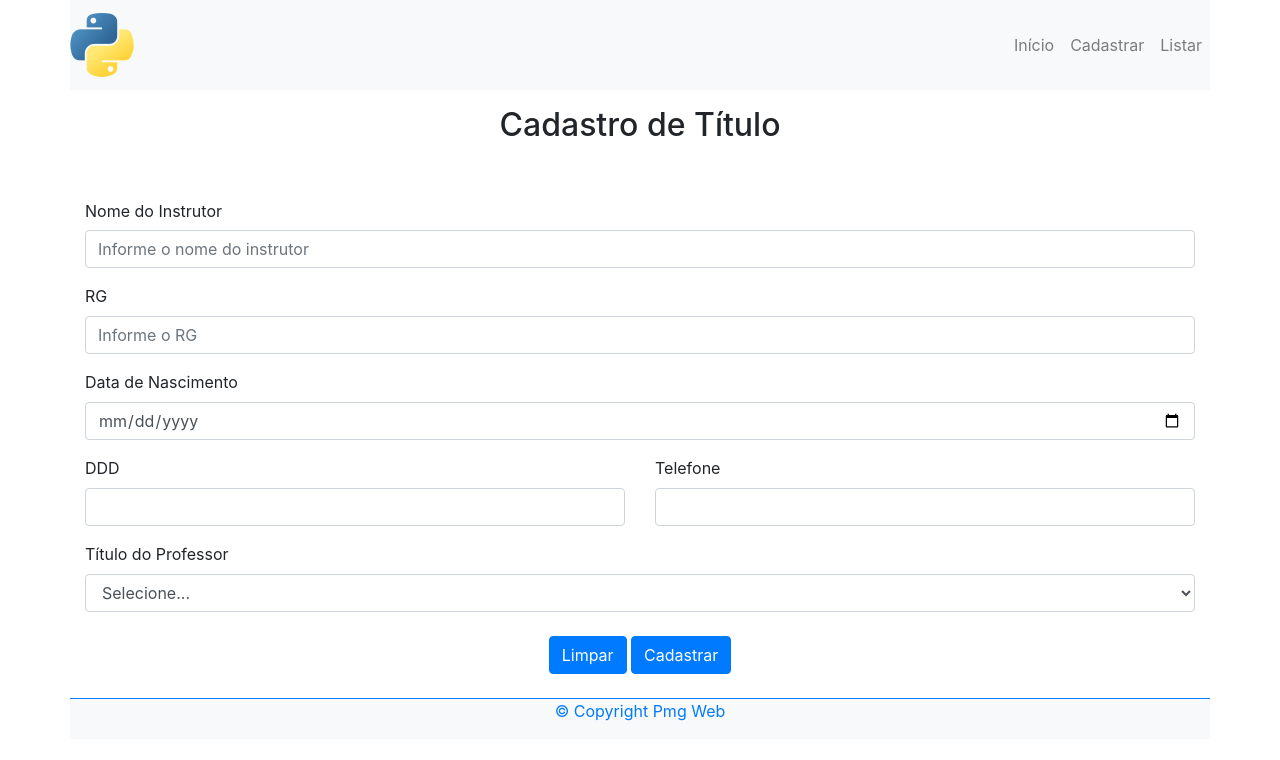
After one commit to msferreira-prof/abcdosaber_uc3, a Django app: page /instrutor/cadastrar/ in a window 1280 px wide. The commit adds this page. Shown: the top 760 px of the page. Run offline with Django 4.2, Linux system fonts and the light colour scheme; data that the repository does not hold is empty.

Commit message:
ultima aula

```diff
--- /dev/null
+++ b/instrutor/forms.py
@@ -0,0 +1,9 @@
+from django import forms
+
+class InstrutorForm(forms.Form):
+    rg = forms.CharField(max_length=15, required=False, help_text="Informe o RG do Instrutor")
+    nome = forms.CharField(max_length=70, required=False, help_text="Informe o nome do Instrutor")
+    data_Nascimento = forms.DateField(required=True, help_text="Informe a data de nascimento do Instutor")
+    telefone = forms.CharField(max_length=9, required=False, help_text="Informe o número do telefone do Instrutor")
+    ddd = forms.CharField(max_length=3, required=False, help_text="Informe o ddd do telefone do Instrutor")
+    codigo_titulo = forms.IntegerField(required=True, help_text="Informe o título do Instrutor")
--- /dev/null
+++ b/instrutor/templates/instrutor/cadastrarInstrutor.html
@@ -0,0 +1,76 @@
+{% extends "base_template.html" %}
+
+{% block title %}
+    <title>Django - Exercícios</title>
+{% endblock  %}
+
+{% block menu %}
+<div class="collapse navbar-collapse justify-content-end" id="mynavbar">
+    <div class="navbar-nav">
+        <a href="/" class="nav-link">Início</a>
+        <a href="{% url 'instrutor:cadastro' %}" class="nav-link">Cadastrar</a>
+        <a href="{% url 'instrutor:listar' %}" class="nav-link">Listar</a>
+    </div>
+</div>
+{% endblock %}
+
+{% block corpo %}
+<main class="container m-2 mx-auto my-font-family">
+
+    <div class="row">
+        <div class="col text-center m-0">
+            <h2 class="mt-2 mb-5 my-h2">Cadastro de Título</h2>
+        </div>
+    </div>
+
+    <form action="{% url 'instrutor:cadastrar' %}" method="POST" name="frmCadastrarTitulo" id="idFrmCadastrarTitulo">
+        {% csrf_token %}
+
+        <div class="form-group">
+            <label for="idNomeInstrutor" class="col-form-label">Nome do Instrutor</label>
+            <input class="form-control" type="text" id="idNomeInstrutor" name="nome"
+                placeholder="Informe o nome do instrutor" maxlength="70" required>
+        </div>
+
+        <div class="form-group">
+            <label for='idRg'>RG</label>
+            <input class="form-control" type='text' id='idRg' name='rg' placeholder="Informe o RG" maxlength="45"
+                required>
+        </div>
+
+        <div class="form-group">
+            <label for='idDataNascimento'>Data de Nascimento</label>
+            <input class="form-control" type='date' id='idDataNascimento' name='data_Nascimento' required>
+        </div>
+
+        <div class="form-group row">
+            <div class="col-sm-6">
+                <label for='idDdd'>DDD</label>
+                <input class="form-control" type='ddd' id='idDataNascimento' name='ddd' maxlength="3" required>
+            </div>
+            <div class="col-sm-6">
+                <label for='idTelefone'>Telefone</label>
+                <input class="form-control" type='text' id='idTelefone' name='telefone' maxlength="9" required>
+            </div>
+        </div>
+
+        <div class="form-group">
+            <label for="idTitulo">Título do Professor</label>
+            <select class="form-control" id="idTitulo" name="codigo_titulo">
+                <option value="0">Selecione...</option>
+                {% for t in titulos %}
+                    <option value="{{ t.codigo }}">{{ t.descricao }}</option>
+                {% endfor %}
+            </select>
+        </div>
+
+        <div class="form-group my-4 text-center">
+            <input type="reset" value="Limpar" class="btn btn-primary btn-md">
+            <input type="submit" value="Cadastrar" class="btn btn-primary btn-md">
+        </div>
+
+    </form>
+
+</main>
+
+{% endblock %}
--- a/instrutor/urls.py
+++ b/instrutor/urls.py
@@ -1,6 +1,10 @@
 from django.urls import path
 from . import views
 
+app_name = 'instrutor'
+
 urlpatterns = [
     path('lista/', views.listar, name='listar'),
+    path('cadastro/', views.carregar_cadastro, name='cadastro'),
+    path('cadastrar/', views.cadastrar, name='cadastrar'),
 ]
--- a/instrutor/views.py
+++ b/instrutor/views.py
@@ -2,8 +2,46 @@ from django.shortcuts import render
 from django.http import HttpResponse
 
 from instrutor.models import Instrutor
+from titulo.models import Titulo
+from instrutor.forms import InstrutorForm
 
 # Create your views here.
 def listar(request):
     lista_instrutor = Instrutor.objects.all()
-    return HttpResponse(lista_instrutor)
+    contexto = {
+        'instrutores': lista_instrutor
+    }
+
+    return render(request, 'instrutor/listarInstrutor.html', context=contexto)
+
+
+def carregar_cadastro(request):
+    lista_titulos = Titulo.objects.all()
+    contexto = {
+        'titulos': lista_titulos
+    }
+    return render(request, 'instrutor/cadastrarInstrutor.html', context=contexto)
+
+def cadastrar(request):
+    form = InstrutorForm(request.POST)
+    if form.is_valid():
+        dados_instrutor = form.cleaned_data
+
+        # recuperando o objeto Titulo com a chave primaria informada no formulario do instrutor
+        titulo = Titulo.objects.get(pk=dados_instrutor["codigo_titulo"])
+
+        instrutor = Instrutor(
+            rg = dados_instrutor["rg"],
+            nome = dados_instrutor["nome"],
+            data_Nascimento = dados_instrutor["data_Nascimento"],
+            telefone =dados_instrutor["telefone"],
+            ddd = dados_instrutor["ddd"],
+            codigo_titulo = titulo,
+        )
+        instrutor.save()
+
+    lista_titulos = Titulo.objects.all()
+    contexto = {
+        'titulos': lista_titulos
+    }
+    return render(request, 'instrutor/cadastrarInstrutor.html', context=contexto)
--- a/templates/escola.html
+++ b/templates/escola.html
@@ -11,7 +11,7 @@
         <a href="{% url 'tipodeatividade:listar' %}" class="nav-link">Tipos de Atividade</a>
         <a href="{% url 'titulo:cadastro' %}" class="nav-link">Títulos</a>
         <a href="{% url 'aluno:listar' %}" class="nav-link">Alunos</a>
-        <a href="./instrutor/cadastroInstrutor.html" class="nav-link">Instrutor</a>
+        <a href="{% url 'instrutor:cadastro' %}" class="nav-link">Instrutor</a>
         <a href="./turma/cadastroTurma.html" class="nav-link">Turmas</a>
         <a href="./contato/contato.html" class="nav-link">Contato</a>
     </div>
```
Also changed, not shown: instrutor/templates/instrutor/listarInstrutor.html (added, +86 -0 lines).
